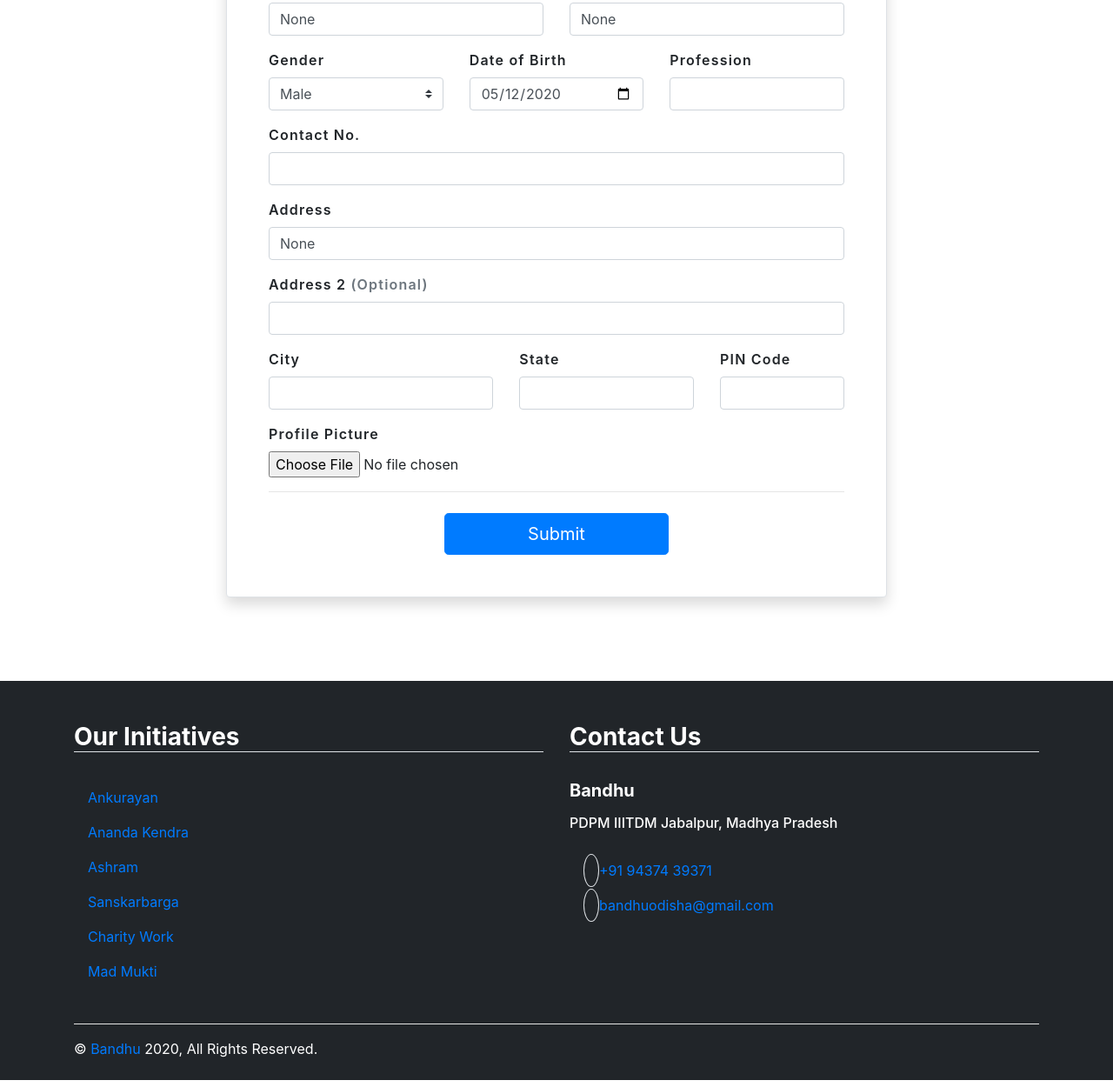
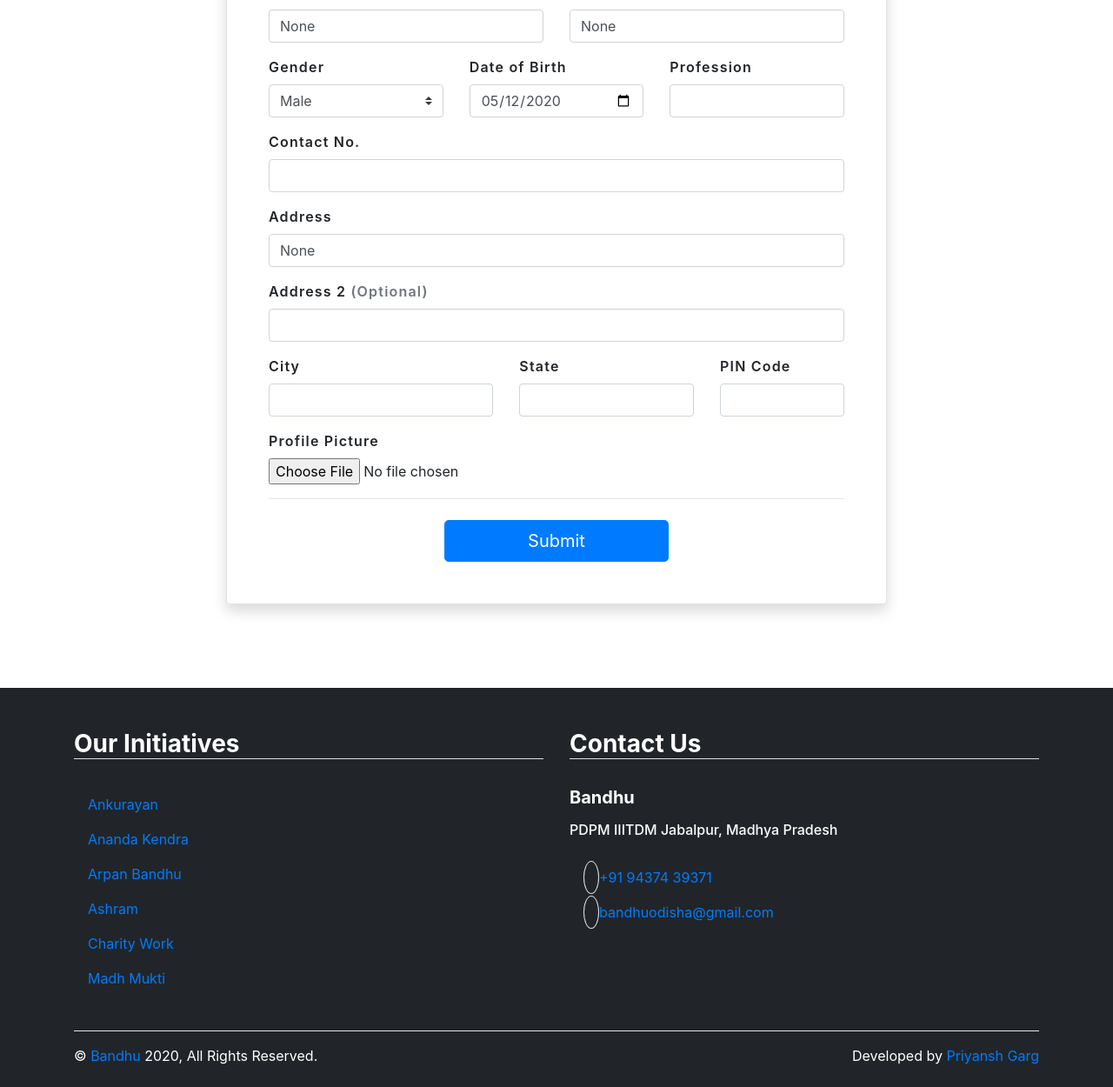
Before and after one commit to bandhu-odisha/Bandhu, a Django app: page /profile/ in a window 1280 px wide. Shown: the part 373-1623 px from the top of the page at 87% size. Run offline with Django 3.2, Linux system fonts and the light colour scheme; the visitor is signed in with stand-in values (Sample User, id 1); some libraries are stand-ins or nearby versions.

Commit message:
few profile/footer modifications

```diff
--- a/bandhuapp/templates/profile.html
+++ b/bandhuapp/templates/profile.html
@@ -29,6 +29,15 @@
 	</style>
 {% endblock %}
 
+{% block navbar-links %}
+<li class="nav-item">
+	<a class="nav-link px-3" href="{% url 'home' %}">Home</a>
+</li>
+<li class="nav-item">
+    <a class="nav-link px-3" href="#contact">Contact</a>
+</li>
+{% endblock %}
+
 {% block showcase-title-container %}
 <div class="slider-txt-container" style="padding: 150px 0 300px 0;">
 	<h2 class="bold-txt"> Profile </h2>
@@ -38,20 +47,17 @@
 {% block content %}
 
 <div class="container">
-
-	{% if first_time %}
-	<div class="my-3 text-center">
-		<h2>Complete Your Profile</h2>
-	</div>
-	{% endif %}
-
 	<div class="row justify-content-center my-5">
 		<div class="col-lg-8 border rounded shadow px-5 py-4 mb-5 bg-white"
 			style="margin-top: -280px; z-index: 3;">
 
 			<form method="POST" enctype="multipart/form-data" id="profileForm" class="needs-validation" novalidate>
 				{% csrf_token %}
-				{% if not first_time %}
+				{% if first_time %}
+				<div class="mb-4 text-center ">
+					<h2 class="font-weight-bolder">Complete Your Profile</h2>
+				</div>
+				{% else %}
 				<div class="row justify-content-center mb-4 imgCircle">
 					<img src="{{ profile.profile_pic.url }}" alt="profile_pic" class="rounded-circle" style="height: 150px; width: 150px;">
 					<a onclick="uploadImage();" style="bottom:0px;right:10px;text-decoration:none;color:inherit;cursor:pointer;position:absolute;" data-toggle="modal" data-target="#ProfileModalCenter" >
--- a/requirements.txt
+++ b/requirements.txt
@@ -21,10 +21,11 @@
 numpy==1.17.4
 oauthlib==3.1.0
 Pillow==6.2.1
-psycopg2==2.8.4
+psycopg2==2.8.5
 pycparser==2.20
 PyGoogleVoice==0.5.2
 PyJWT==1.7.1
+python-dotenv==0.13.0
 python3-openid==3.1.0
 pytz==2019.3
 requests==2.22.0
--- a/templates/base.html
+++ b/templates/base.html
@@ -31,12 +31,12 @@
 	{% endblock %}
 
 </head>
-<body>
+<body data-spy="scroll" data-target="#collapsibleNavbar" data-offset="50">
 
 	<div class="main">
 
 		{% block header %}
-		<div id="main-menu" class="navbar navbar-expand-md bg-transparent fixed-top navbar-dark"
+		<div id="main-menu" class="navbar navbar-expand-lg bg-transparent fixed-top navbar-dark"
         		style="padding: 0;" role="navigation">
 			<div class="container">
 				<a class="navbar-brand" href="{% url 'home' %}" style="padding-bottom: 0;">
@@ -49,15 +49,15 @@
 				</button>
 
 				<nav class="collapse navbar-collapse" id="collapsibleNavbar" style="justify-content: flex-end;">
-					<ul class="navbar-nav text-uppercase">
+					<ul class="navbar-nav text-uppercase mb-3 mb-lg-0">
+						{% block navbar-links %}
 						<li class="nav-item">
 							<a class="nav-link" href="{% url 'home' %}">Home</a>
 						</li>
-						{% block navbar-links %}
 						{% endblock %}
-						<li class="nav-item align-self-center w-100">
+						<li class="nav-item align-self-center w-100 mt-2 mt-lg-0">
 							{% if user.is_authenticated %}
-							<a class="nav-button btn btn-danger px-3 ml-3 mb-3 mb-md-0" href="{% url 'logout' %}"> Logout</a>
+							<a class="nav-button btn btn-danger px-3 ml-3" href="{% url 'logout' %}"> Logout</a>
 							{% else %}
 							<a class="nav-button btn btn-danger px-3 ml-3" href="{% url 'login' %}"> Login</a>
 							{% endif %}
--- a/templates/snippets/footer.html
+++ b/templates/snippets/footer.html
@@ -7,22 +7,22 @@
                 </h3>
                 <ul class="nav flex-column py-4">
                     <li class="nav-item">
-                        <a href="" class="nav-link">Ankurayan</a>
+                        <a href="{% url 'ankurayan' %}" class="nav-link">Ankurayan</a>
                     </li>
                     <li class="nav-item">
-                        <a href="" class="nav-link">Ananda Kendra</a>
+                        <a href="{% url 'anandakendra' %}" class="nav-link">Ananda Kendra</a>
                     </li>
                     <li class="nav-item">
-                        <a href="" class="nav-link">Ashram</a>
+                        <a href="#" class="nav-link">Arpan Bandhu</a>
                     </li>
                     <li class="nav-item">
-                        <a href="" class="nav-link">Sanskarbarga</a>
+                        <a href="{% url 'ashram' %}" class="nav-link">Ashram</a>
                     </li>
                     <li class="nav-item">
-                        <a href="" class="nav-link">Charity Work</a>
+                        <a href="{% url 'charity_work' %}" class="nav-link">Charity Work</a>
                     </li>
                     <li class="nav-item">
-                        <a href="" class="nav-link">Mad Mukti</a>
+                        <a href="#" class="nav-link">Madh Mukti</a>
                     </li>
                 </ul>
             </div>
@@ -53,7 +53,7 @@
                     <a href="https://www.facebook.com/npobandhu/" target="_blank">
                         <i class="fab fa-facebook-square text-white"></i>
                     </a>
-                    <a href="https://www.twitter.com/" target="_blank">
+                    <a href="#">
                         <i class="fab fa-twitter text-white"></i>
                     </a>
                 </div>
@@ -64,7 +64,10 @@
 
         <div class="footer text-white clearfix">
             <div class="float-left">
-                &copy; <a href="#">Bandhu</a> 2020, All Rights Reserved.
+                &copy; <a href="{% url 'home' %}">Bandhu</a> 2020, All Rights Reserved.
+            </div>
+            <div class="float-right">
+                Developed by <a href="#">Priyansh Garg</a>
             </div>
         </div>
     </div>
```
Also changed, not shown: 1 other file.
